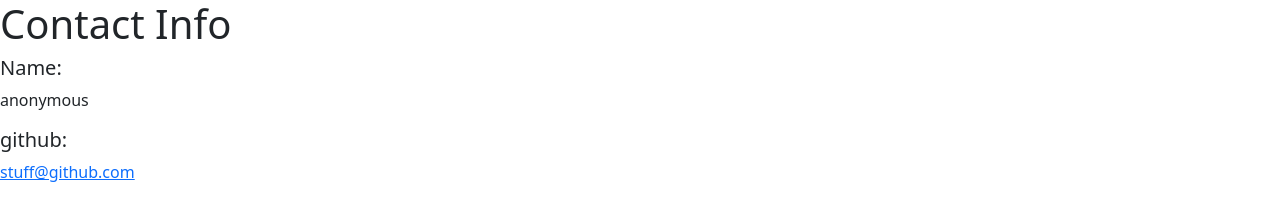
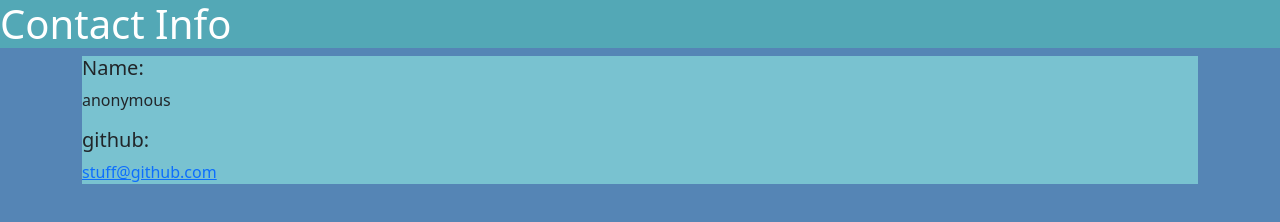
Before and after one commit to Slimshady079/Study-Guide, a plain HTML site: page assets/htmls/contact.html in a window 1280 px wide. Drawn offline with nearby package versions, Linux system fonts and the light colour scheme.

Commit message:
adds basic css to contact.css. adds classes to container and card-container elements.

```diff
--- a/assets/css/contact.css
+++ b/assets/css/contact.css
@@ -1,3 +1,23 @@
+:root {
+    --dark-blue: #5585b5;
+    --blue-dark: #53a8b6;
+    --blue-med: #79c2d0;
+    --blue-light: #bbe4e9;
+
+}
+
+header {
+    background-color: var(--blue-dark);
+}
+
+body {
+    background-color: var(--dark-blue);
+}
+
+.card-container {
+    background-color: var(--blue-med);
+}
+
 .section-right {
     display: flex;
     flex-direction: column;
--- a/assets/htmls/contact.html
+++ b/assets/htmls/contact.html
@@ -15,12 +15,12 @@
     <link rel="stylesheet" href="../css/contact.css" />
   </head>
   <header>
-    <h1>Contact Info</h1>
+    <h1 class="text-white">Contact Info</h1>
   </header>
 
   <body>
-    <section>
-      <div>
+    <section class="container">
+      <div class="card-container">
         <h5>Name:</h5>
         <p>anonymous</p>
         <h5>github:</h5>
```
Also changed, not shown: assets/css/style.css (renamed from assets/css/homePage.css).
